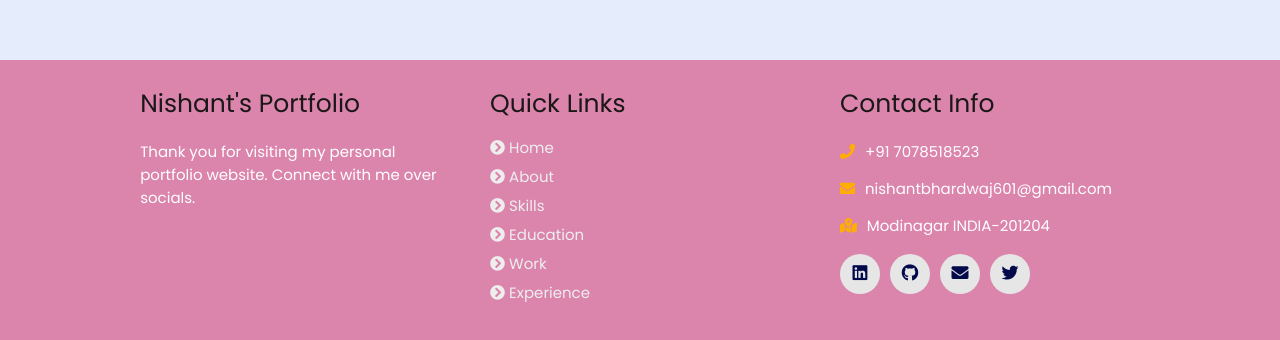
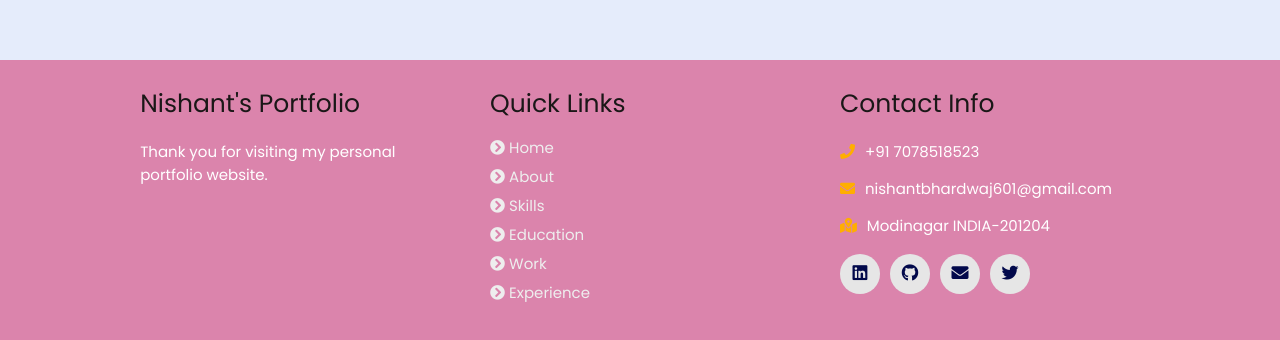
Before and after one commit to Nishant1333/portfolio-main, a plain HTML site: page index.html in a window 1280 px wide. Shown: the part 3541-3881 px from the top of the page. Drawn offline with nearby package versions, Linux system fonts and the light colour scheme; no server answers; files whose address does not match are found by name.

Commit message:
Update index.html

```diff
--- a/index.html
+++ b/index.html
@@ -325,7 +325,7 @@
 
       <div class="box">
           <h3>Nishant's Portfolio</h3>
-          <p>Thank you for visiting my personal portfolio website. Connect with me over socials. <br/> </p>
+          <p>Thank you for visiting my personal portfolio website.  <br/> </p>
       </div>
 
       <div class="box">
```
